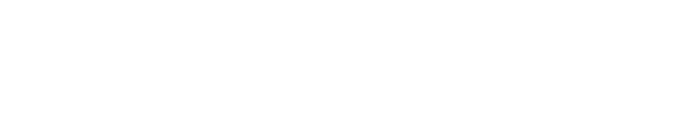
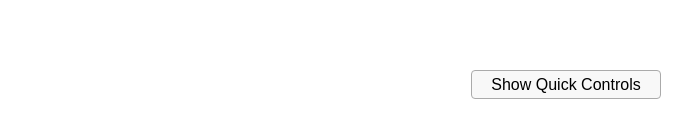
Before and after one commit to wwboy6/seti, a Vue app: page /simulation in a window 1280 px wide. Shown: the part 553-690 px from the top of the page, without its empty margins (254-946 px from the left). Built offline with nearby package versions, Linux system fonts and the light colour scheme; the HTML template or start-up script is replaced by a standard one.

Commit message:
feat: quick control

```diff
--- a/src/views/SimulationView.vue
+++ b/src/views/SimulationView.vue
@@ -21,14 +21,41 @@
         :style="rotationStyle(idx)"
       />
     </div>
+    <button class="toggle-btn" @click="showButtons = !showButtons">
+      {{ showButtons ? 'Hide' : 'Show' }} Quick Controls
+    </button>
+    <div class="button-rows" v-show="showButtons">
+      <!-- First row: small -->
+      <div class="button-row">
+        <button @click="incInputs([3], 1)">+small</button>
+        <button @click="incInputs([3], -1)">-small</button>
+      </div>
+      <!-- Second row: middle -->
+      <div class="button-row">
+        <button @click="incInputs([2,3], 1)">+middle</button>
+        <button @click="incInputs([2,3], -1)">-middle</button>
+      </div>
+      <!-- Third row: large -->
+      <div class="button-row">
+        <button @click="incInputs([1,2,3], 1)">+large</button>
+        <button @click="incInputs([1,2,3], -1)">-large</button>
+      </div>
+    </div>
   </div>
 </template>
 
 <script setup lang="ts">
 import { ref, nextTick } from 'vue'
+const showButtons = ref(false)
 
 function normalizeRotation(val: number): number {
   return ((val % 8) + 8) % 8
+}
+
+function incInputs(indices: number[], delta: number) {
+  indices.forEach(idx => {
+    rotations.value[idx] = normalizeRotation(rotations.value[idx] + delta)
+  })
 }
 
 // Handle paste event for spreadsheet-like input
@@ -95,6 +122,46 @@
   min-height: 60vh;
 }
 
+.button-rows {
+  display: flex;
+  flex-direction: column;
+  gap: 0.5rem;
+  margin-bottom: 1.5rem;
+}
+
+.toggle-btn {
+  margin-bottom: 0.5rem;
+  padding: 0.3rem 1.2rem;
+  font-size: 1rem;
+  border-radius: 4px;
+  border: 1px solid #aaa;
+  background: #f8f8f8;
+  cursor: pointer;
+  transition: background 0.2s;
+}
+.toggle-btn:hover {
+  background: #e0e0e0;
+}
+
+.button-row {
+  display: flex;
+  gap: 1rem;
+  justify-content: center;
+}
+
+button {
+  padding: 0.3rem 1.2rem;
+  font-size: 1rem;
+  border-radius: 4px;
+  border: 1px solid #aaa;
+  background: #f8f8f8;
+  cursor: pointer;
+  transition: background 0.2s;
+}
+button:hover {
+  background: #e0e0e0;
+}
+
 h2 {
   margin-bottom: 2rem;
 }
```
